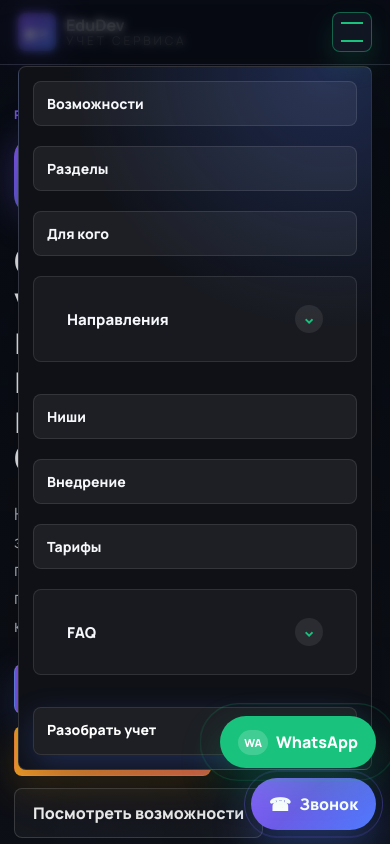
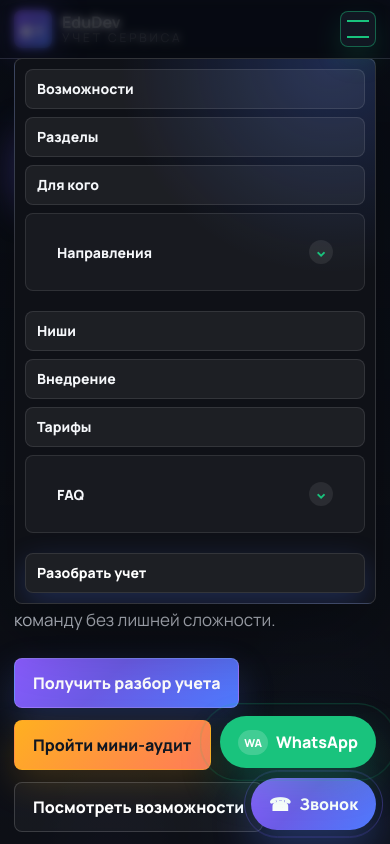
Before and after one commit to mumitrol16666-creator/EduDev, a plain HTML site: page index.html in a window 390 px wide. Both pictures are taken after a click on the button "Открыть меню". Shown: the top 844 px of the page. Drawn offline with Linux system fonts and the light colour scheme.

Commit message:
Compact mobile burger menu

```diff
--- a/index.html
+++ b/index.html
@@ -107,7 +107,7 @@
     <link rel="preconnect" href="https://fonts.googleapis.com" />
     <link rel="preconnect" href="https://fonts.gstatic.com" crossorigin />
     <link href="https://fonts.googleapis.com/css2?family=Manrope:wght@400;500;600;700;800&display=swap" rel="stylesheet" />
-    <link rel="stylesheet" href="styles.css?v=15" />
+    <link rel="stylesheet" href="styles.css?v=16" />
   </head>
   <body>
     <header class="site-header" data-header>
--- a/styles.css
+++ b/styles.css
@@ -3252,7 +3252,7 @@ details p {
 
 @media (max-width: 760px) {
   .site-header {
-    padding: 12px 18px;
+    padding: 10px 14px;
   }
 
   .nav-toggle {
@@ -3261,7 +3261,9 @@ details p {
     border: 1px solid rgba(255, 255, 255, 0.12);
     border-radius: 8px;
     display: grid;
+    height: 36px;
     position: relative;
+    width: 36px;
     z-index: 31;
   }
 
@@ -3285,13 +3287,14 @@ details p {
     display: none;
     flex-direction: column;
     align-items: stretch;
-    left: 18px;
-    max-height: calc(100vh - 86px);
+    gap: 8px;
+    left: 14px;
+    max-height: calc(100vh - 74px);
     overflow: auto;
-    padding: 14px;
+    padding: 10px;
     position: absolute;
-    right: 18px;
-    top: 66px;
+    right: 14px;
+    top: 58px;
     z-index: 30;
   }
 
@@ -3319,8 +3322,10 @@ details p {
     border: 1px solid rgba(255, 255, 255, 0.1);
     border-radius: 8px;
     color: #f5f7fa;
+    font-size: 14px;
     font-weight: 850;
-    padding: 12px 13px;
+    min-height: 40px;
+    padding: 9px 11px;
     white-space: normal;
   }
 
@@ -3340,11 +3345,11 @@ details p {
     align-items: center;
     color: #f5f7fa;
     display: flex;
-    font-size: 15px;
+    font-size: 14px;
     font-weight: 900;
     justify-content: space-between;
-    min-height: 48px;
-    padding: 0 13px;
+    min-height: 40px;
+    padding: 0 11px;
   }
 
   .nav-menu-group summary::after {
@@ -3353,10 +3358,10 @@ details p {
     color: #19c37d;
     content: "⌄";
     display: grid;
-    height: 28px;
-    margin-left: 10px;
+    height: 24px;
+    margin-left: 8px;
     place-items: center;
-    width: 28px;
+    width: 24px;
   }
 
   .nav-submenu {
@@ -3364,14 +3369,15 @@ details p {
     border: 0;
     box-shadow: none;
     min-width: 0;
-    padding: 0 10px 10px;
+    padding: 0 8px 8px;
     position: static;
   }
 
   .nav-submenu a {
     background: rgba(255, 255, 255, 0.07);
     border-color: rgba(255, 255, 255, 0.11);
-    padding: 12px;
+    min-height: 0;
+    padding: 9px 10px;
   }
 
   .nav-submenu small {
@@ -3382,7 +3388,7 @@ details p {
   .nav-cta {
     align-items: center;
     justify-content: center;
-    min-height: 48px;
+    min-height: 42px;
   }
 
   .hero {
```
